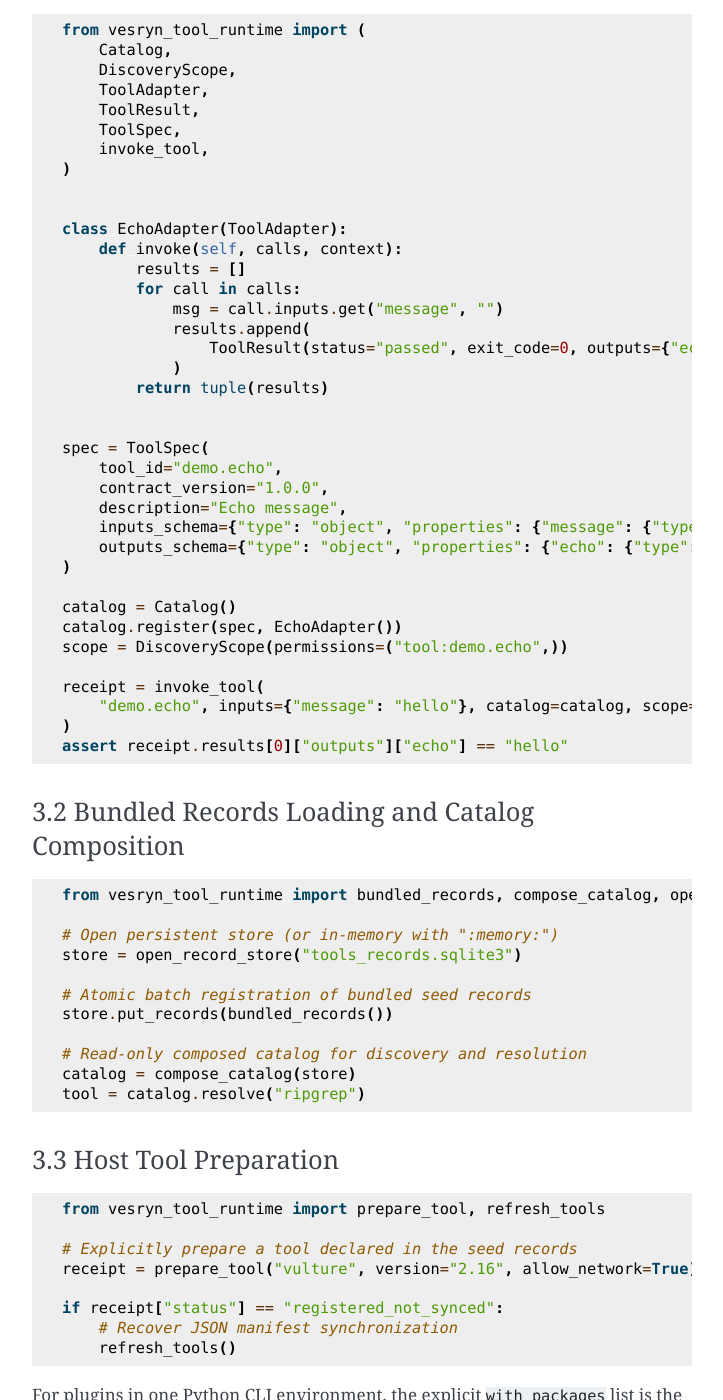
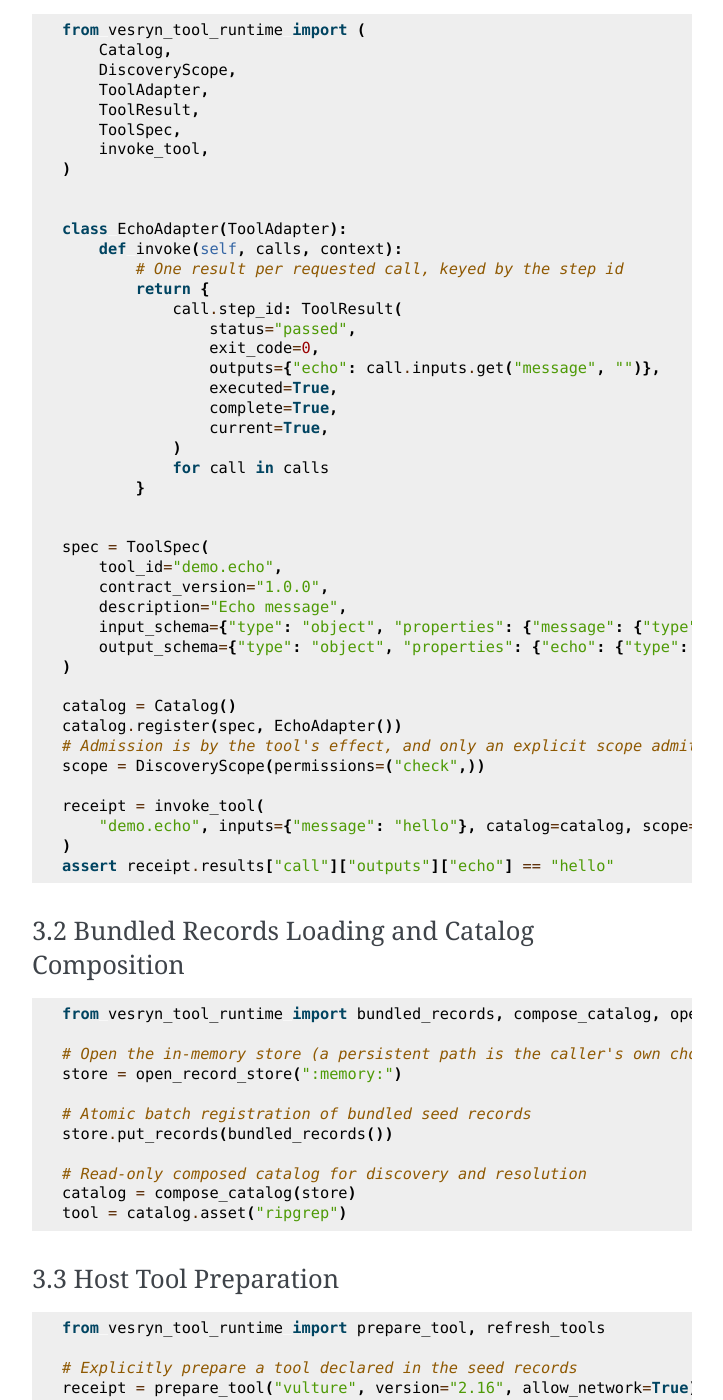
Before and after one commit to dymzz/vesryn-tool-runtime, a Sphinx documentation site: the page built from docs/python-api.md, in a window 1280 px wide and 1400 px high, scrolled down 3268 px. Shown: the whole window, without its empty margins (388-1111 px from the left). Built offline with Sphinx 7.4.7, drawn with Linux system fonts in a browser that asks for light colours; pages that are not in the unit, such as notebooks, are missing from menus.

Commit message:
docs: correct the manual's Python examples against the real contracts (#51 P2.4)
The manual's examples are executed now, and four of them did not hold. The
schema fields were named `inputs_schema` and `outputs_schema` where the
contract has `input_schema` and `output_schema`. The scope carried a
permission string the runtime never compares against: admission is by the
tool's effect. The adapter returned a tuple where the runtime requires one
result per requested call, keyed by the step id, and a "passed" result
without `executed`, `complete` and `current` carries no execution evidence.
The receipt is keyed by the step id, not by position, and the composed
catalog exposes `asset`, not `resolve`.

The store examples open the in-memory store, so they no longer depend on an
undefined name and no longer write a file into the working directory. The
signature listings are not Python programs and are fenced as text; the
examples that talk to the host carry the `python .skip` marker.

````diff
--- a/docs/python-api.md
+++ b/docs/python-api.md
@@ -104,31 +104,37 @@ from vesryn_tool_runtime import (
 
 class EchoAdapter(ToolAdapter):
     def invoke(self, calls, context):
-        results = []
-        for call in calls:
-            msg = call.inputs.get("message", "")
-            results.append(
-                ToolResult(status="passed", exit_code=0, outputs={"echo": msg})
+        # One result per requested call, keyed by the step id
+        return {
+            call.step_id: ToolResult(
+                status="passed",
+                exit_code=0,
+                outputs={"echo": call.inputs.get("message", "")},
+                executed=True,
+                complete=True,
+                current=True,
             )
-        return tuple(results)
+            for call in calls
+        }
 
 
 spec = ToolSpec(
     tool_id="demo.echo",
     contract_version="1.0.0",
     description="Echo message",
-    inputs_schema={"type": "object", "properties": {"message": {"type": "string"}}},
-    outputs_schema={"type": "object", "properties": {"echo": {"type": "string"}}},
+    input_schema={"type": "object", "properties": {"message": {"type": "string"}}},
+    output_schema={"type": "object", "properties": {"echo": {"type": "string"}}},
 )
 
 catalog = Catalog()
 catalog.register(spec, EchoAdapter())
-scope = DiscoveryScope(permissions=("tool:demo.echo",))
+# Admission is by the tool's effect, and only an explicit scope admits it
+scope = DiscoveryScope(permissions=("check",))
 
 receipt = invoke_tool(
     "demo.echo", inputs={"message": "hello"}, catalog=catalog, scope=scope
 )
-assert receipt.results[0]["outputs"]["echo"] == "hello"
+assert receipt.results["call"]["outputs"]["echo"] == "hello"
 ```
 
 ### 3.2 Bundled Records Loading and Catalog Composition
@@ -136,20 +142,20 @@ assert receipt.results[0]["outputs"]["echo"] == "hello"
 ```python
 from vesryn_tool_runtime import bundled_records, compose_catalog, open_record_store
 
-# Open persistent store (or in-memory with ":memory:")
-store = open_record_store("tools_records.sqlite3")
+# Open the in-memory store (a persistent path is the caller's own choice)
+store = open_record_store(":memory:")
 
 # Atomic batch registration of bundled seed records
 store.put_records(bundled_records())
 
 # Read-only composed catalog for discovery and resolution
 catalog = compose_catalog(store)
-tool = catalog.resolve("ripgrep")
+tool = catalog.asset("ripgrep")
 ```
 
 ### 3.3 Host Tool Preparation
 
-```python
+```python .skip
 from vesryn_tool_runtime import prepare_tool, refresh_tools
 
 # Explicitly prepare a tool declared in the seed records
````
Also changed, not shown: docs/discovery-contracts.md (+2 -2 lines), docs/native-assets.md (+2 -2 lines), docs/tool-assets.md (+4 -4 lines), docs/uv-tool-assets.md (+1 -1 lines), docs/delivery/release-readiness.md (line endings or trailing spaces).
